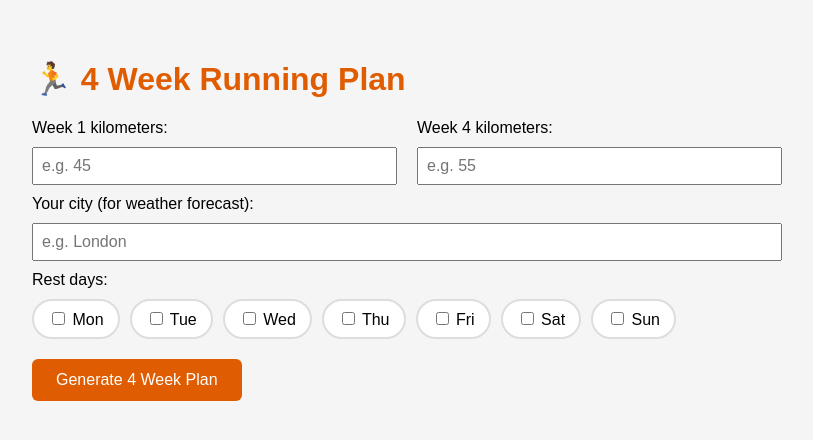
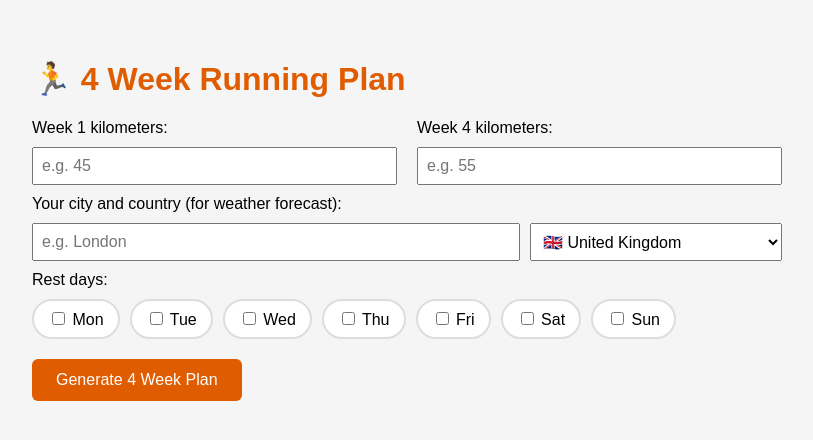
Before and after one commit to michaelbell010/running-plan, a Flask app: page / in a window 1280 px wide. Shown: the top 440 px of the page, without its empty margins (233-1046 px from the left). Run offline with Flask 3, Linux system fonts and the light colour scheme.

Commit message:
fixing weather

```diff
--- a/app.py
+++ b/app.py
@@ -9,9 +9,9 @@ app = Flask(__name__)
 
 WEATHER_API_KEY = os.getenv("WEATHER_API_KEY")
 
-def get_weather(city):
+def get_weather(city, country="uk"):
     try:
-        url = f"http://api.openweathermap.org/data/2.5/forecast?q={city},uk&appid={WEATHER_API_KEY}&units=metric&cnt=56"
+        url = f"http://api.openweathermap.org/data/2.5/forecast?q={city},{country}&appid={WEATHER_API_KEY}&units=metric&cnt=56"
         response = requests.get(url)
         data = response.json()
 
@@ -101,9 +101,10 @@ def index():
         end_km = float(request.form["end_km"])
         rest_days = request.form.getlist("rest_days")
         city = request.form.get("city", "").strip()
+        country = request.form.get("country", "uk")
 
         if city:
-            weather = get_weather(city)
+            weather = get_weather(city, country)
 
         step = (end_km - start_km) / 3
         weekly_targets = [round(start_km + step * i, 1) for i in range(4)]
@@ -117,7 +118,7 @@ def index():
                 break
             weeks.append({"week": i + 1, "total_km": km, "runs": plan})
 
-    return render_template("index.html", weeks=weeks, error=error, start_km=start_km, end_km=end_km, weather=weather, city=city)
+    return render_template("index.html", weeks=weeks, error=error, start_km=start_km, end_km=end_km, weather=weather, city=city, country=request.form.get("country", "uk") if request.method == "POST" else "uk")
 
 if __name__ == "__main__":
     app.run(debug=True)
--- a/templates/index.html
+++ b/templates/index.html
@@ -51,8 +51,21 @@
                 </div>
             </div>
 
-            <label>Your city (for weather forecast):</label>
-            <input type="text" name="city" placeholder="e.g. London">
+<label>Your city and country (for weather forecast):</label>
+            <div style="display:flex; gap:10px;">
+                <input type="text" name="city" placeholder="e.g. London" value="{{ city or '' }}" style="flex:2;">
+                <select name="country" style="flex:1; padding:8px; font-size:16px; margin:10px 0;">
+                    <option value="uk" {% if country == 'uk' %}selected{% endif %}>🇬🇧 United Kingdom</option>
+                    <option value="us" {% if country == 'us' %}selected{% endif %}>🇺🇸 United States</option>
+                    <option value="ie" {% if country == 'ie' %}selected{% endif %}>🇮🇪 Ireland</option>
+                    <option value="au" {% if country == 'au' %}selected{% endif %}>🇦🇺 Australia</option>
+                    <option value="ca" {% if country == 'ca' %}selected{% endif %}>🇨🇦 Canada</option>
+                    <option value="de" {% if country == 'de' %}selected{% endif %}>🇩🇪 Germany</option>
+                    <option value="fr" {% if country == 'fr' %}selected{% endif %}>🇫🇷 France</option>
+                    <option value="es" {% if country == 'es' %}selected{% endif %}>🇪🇸 Spain</option>
+                    <option value="za" {% if country == 'za' %}selected{% endif %}>🇿🇦 South Africa</option>
+                </select>
+            </div>
 
             <label>Rest days:</label>
             <div class="days">
```
